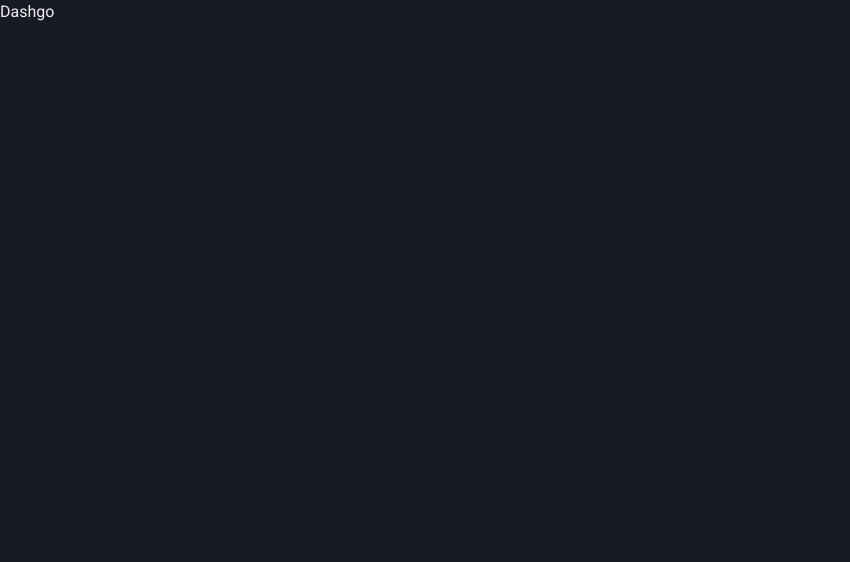
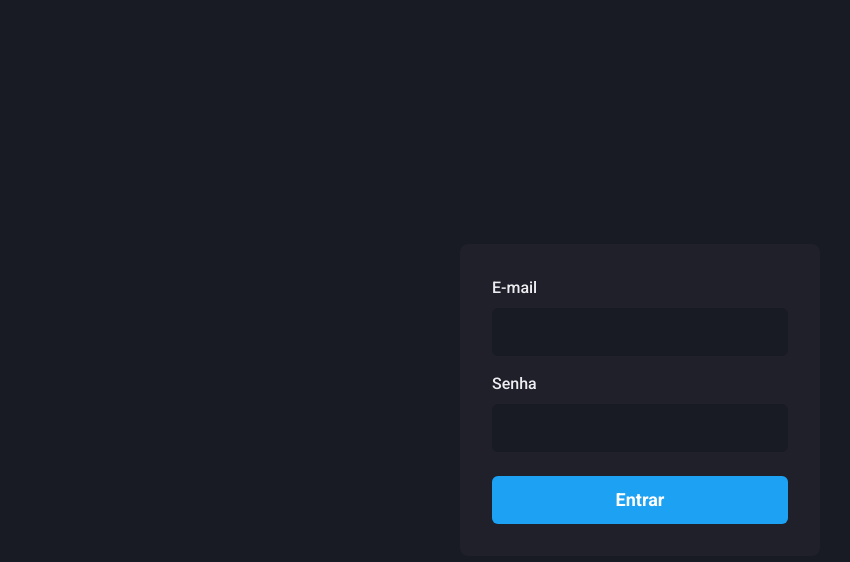
Before and after one commit to FelipeBrenner/ignite-reactjs-dashgo, a Next.js app: page / in a window 1280 px wide. Shown: the top 562 px of the page, without its empty margins (0-850 px from the left). Built offline with nearby package versions, Linux system fonts and the light colour scheme.

Commit message:
Criada página de login

```diff
--- a/src/pages/index.tsx
+++ b/src/pages/index.tsx
@@ -1,5 +1,60 @@
-import Head from "next/head";
+import {
+  Flex,
+  Input,
+  Button,
+  Stack,
+  FormLabel,
+  FormControl,
+} from "@chakra-ui/react";
 
 export default function Home() {
-  return <h1>Dashgo</h1>;
+  return (
+    <Flex w="100vw" h="100vh" align="center" justify="center">
+      <Flex
+        as="form"
+        width="100%"
+        maxWidth={360}
+        bg="gray.800"
+        p="8"
+        borderRadius={8}
+        flexDir="column"
+      >
+        <Stack spacing="4">
+          <FormControl>
+            <FormLabel htmlFor="email">E-mail</FormLabel>
+            <Input
+              name="email"
+              type="email"
+              id="email"
+              focusBorderColor="twitter.500"
+              bgColor="gray.900"
+              variant="filled"
+              _hover={{
+                bgColor: "gray.900",
+              }}
+              size="lg"
+            />
+          </FormControl>
+          <FormControl>
+            <FormLabel htmlFor="password">Senha</FormLabel>
+            <Input
+              name="password"
+              type="password"
+              id="password"
+              focusBorderColor="twitter.500"
+              bgColor="gray.900"
+              variant="filled"
+              _hover={{
+                bgColor: "gray.900",
+              }}
+              size="lg"
+            />
+          </FormControl>
+        </Stack>
+        <Button type="submit" mt="6" colorScheme="twitter" size="lg">
+          Entrar
+        </Button>
+      </Flex>
+    </Flex>
+  );
 }
```
